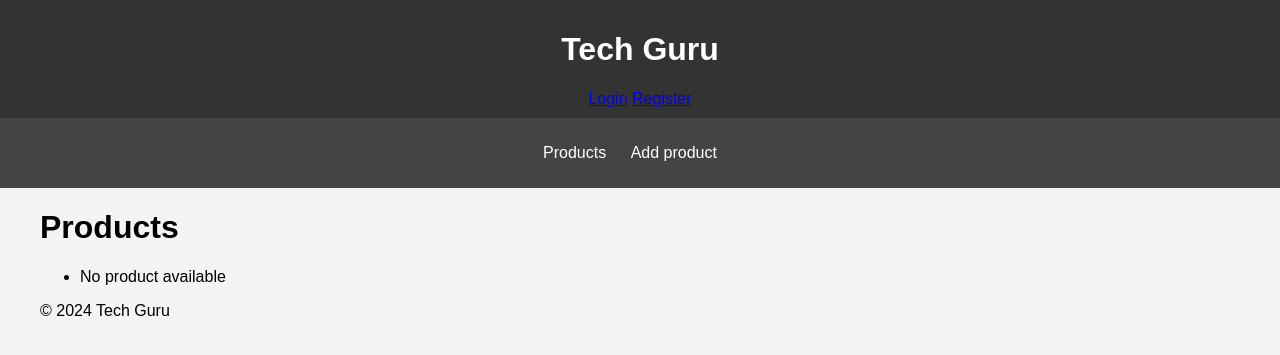
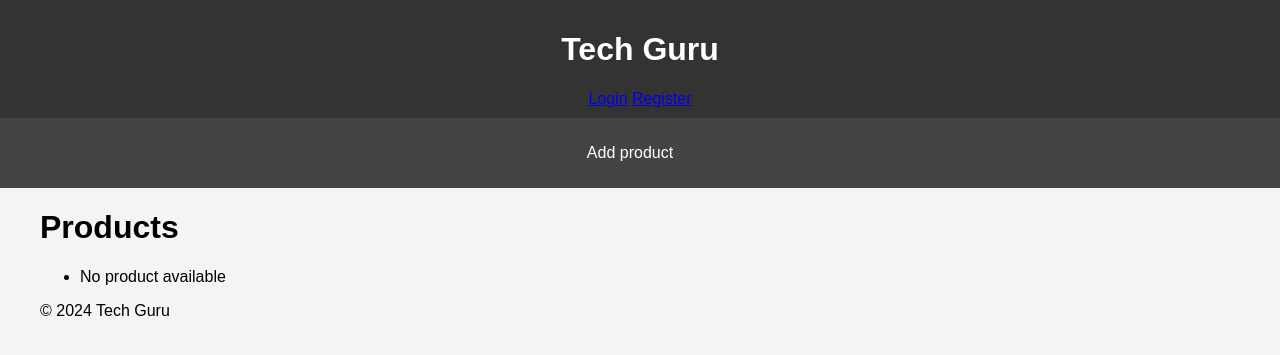
Before and after one commit to arkadiiK/TechGuru, a Django app: page / in a window 1280 px wide. Shown: the top 355 px of the page. Run offline with Django 5.2, Linux system fonts and the light colour scheme; data that the repository does not hold is empty.

Commit message:
unnecessary list

```diff
--- a/templates/base.html
+++ b/templates/base.html
@@ -20,7 +20,7 @@
 <nav>
     <div class="container">
         <ul>
-            <li><a href="{% url 'product_list' %}">Products</a> </li>
+            <!--<li><a href="{% url 'product_list' %}">Products</a> </li>-->
             <li><a href="{% url 'add_product' %}">Add product</a> </li>
         </ul>
     </div>
```
